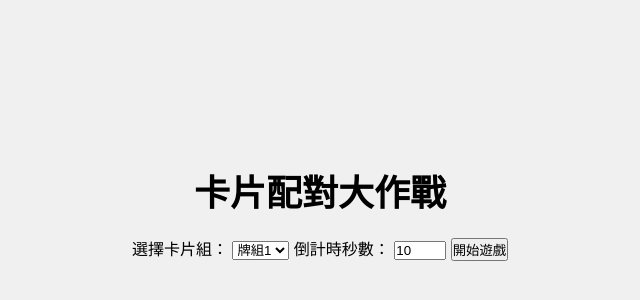
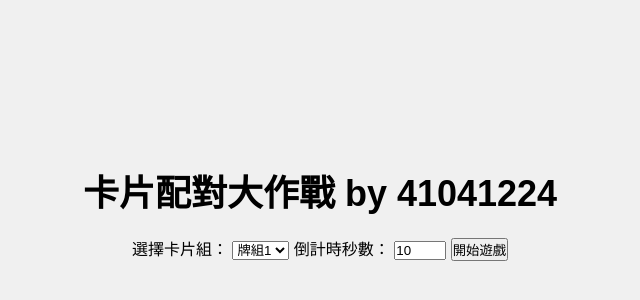
Before and after one commit to tony12301/20240925_41041224, a plain HTML site: page index.html in a window 1280 px wide. Shown: the part 178-478 px from the top of the page, without its empty margins (320-960 px from the left). Drawn offline with Linux system fonts and the light colour scheme.

Commit message:
index.html

```diff
--- a/index.html
+++ b/index.html
@@ -103,7 +103,7 @@
 </head>
 <body>
     <div class="game-container">
-        <h1>卡片配對大作戰</h1>
+        <h1>卡片配對大作戰 by 41041224</h1>
         <div class="controls">
             <label for="cardSet">選擇卡片組：</label>
             <select id="cardSet">
```
